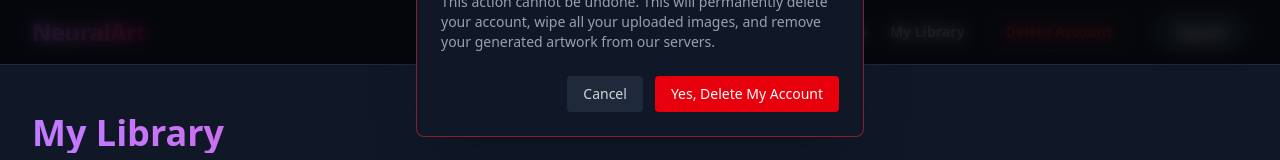
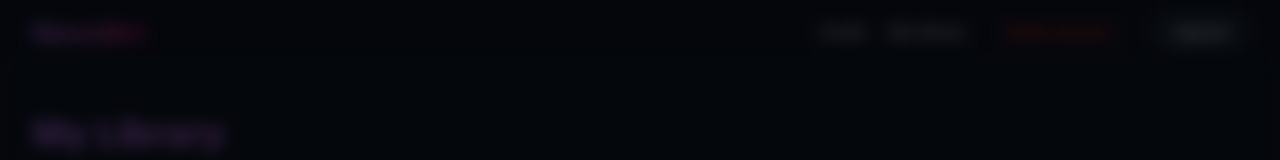
Before and after one commit to Kevo-03/Neural-Style-Transfer, a Next.js app in the folder frontend/: page /library in a window 1280 px wide. Both pictures are taken after a click on the button "Delete Account". Shown: the top 160 px of the page. Built offline with nearby package versions, Linux system fonts and the light colour scheme; no server answers.

Commit message:
fix(ui): fixed delete account pop up

```diff
--- a/frontend/src/components/DeleteAccountButton.tsx
+++ b/frontend/src/components/DeleteAccountButton.tsx
@@ -1,13 +1,19 @@
 'use client';
 
-import { useState } from 'react';
+import { useState, useEffect } from 'react';
 import { useRouter } from 'next/navigation';
+import { createPortal } from 'react-dom';
 
 export default function DeleteAccountButton() {
     const [isModalOpen, setIsModalOpen] = useState(false);
     const [isDeleting, setIsDeleting] = useState(false);
     const [error, setError] = useState('');
+    const [mounted, setMounted] = useState(false);
     const router = useRouter();
+
+    useEffect(() => {
+        setMounted(true);
+    }, []);
 
     const executeDeletion = async () => {
         setIsDeleting(true);
@@ -47,8 +53,8 @@
 
             {error && <p className="text-red-500 text-sm mt-4">{error}</p>}
 
-            {isModalOpen && (
-                <div className="fixed inset-0 z-50 flex items-center justify-center bg-black/70 backdrop-blur-sm">
+            {mounted && isModalOpen && createPortal(
+                <div className="fixed inset-0 z-[100] flex items-center justify-center bg-black/70 backdrop-blur-sm">
                     <div className="bg-gray-900 border border-red-500/50 rounded-lg p-6 max-w-md w-full mx-4 shadow-2xl">
                         <h3 className="text-xl font-bold text-white mb-3">Are you absolutely sure?</h3>
                         <p className="text-gray-400 text-sm mb-6">
@@ -73,7 +79,8 @@
                             </button>
                         </div>
                     </div>
-                </div>
+                </div>,
+                document.body
             )}
         </div>
     );
```
